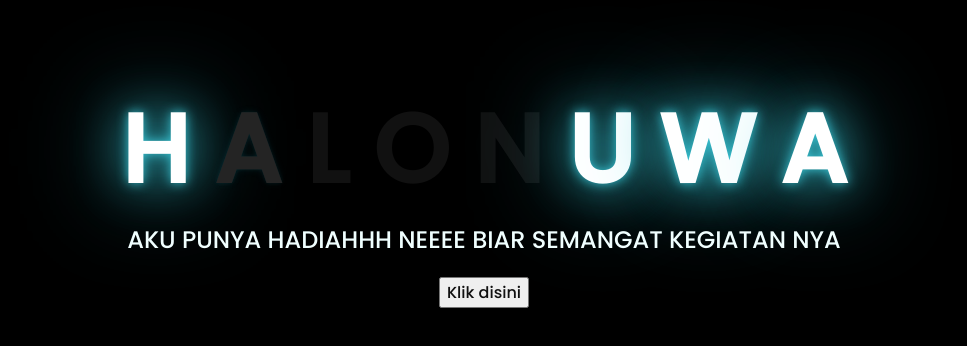
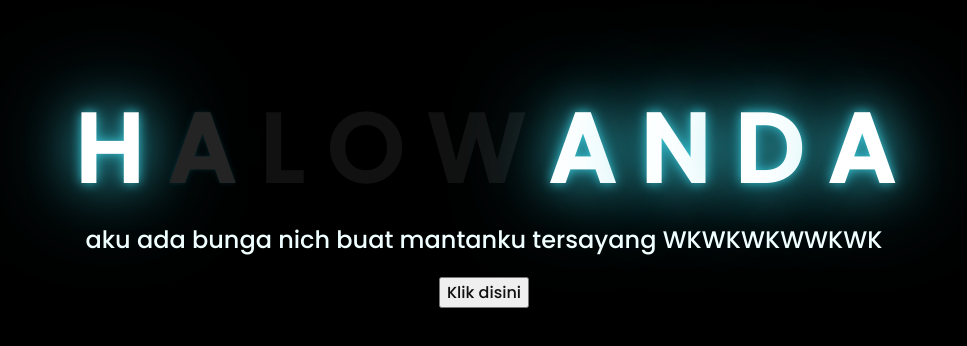
Before and after one commit to i-i-ijul/NUHASYIFANAZIHA, a plain HTML site: page index.html in a window 1280 px wide. Shown: the part 216-562 px from the top of the page, without its empty margins (164-1131 px from the left). Drawn offline with Linux system fonts and the light colour scheme.

Commit message:
Update index.html

```diff
--- a/index.html
+++ b/index.html
@@ -15,16 +15,18 @@
         <span>A</span>
         <span>L</span>
         <span>O</span>
+
+        <span>W</span>
+        <span>A</span>
         <span>N</span>
-        <span>U</span>
-        <span>W</span>
+        <span>D</span>
         <span>A</span>
 
     </div>
     <div class="description">
-        <span>AKU PUNYA HADIAHHH NEEEE</span>
+        <span>aku ada bunga nich</span>
 
-        <span>BIAR SEMANGAT KEGIATAN NYA</span>
+        <span>buat mantanku tersayang WKWKWKWWKWK</span>
     </div>
     <div class="button">
         <button>
```
